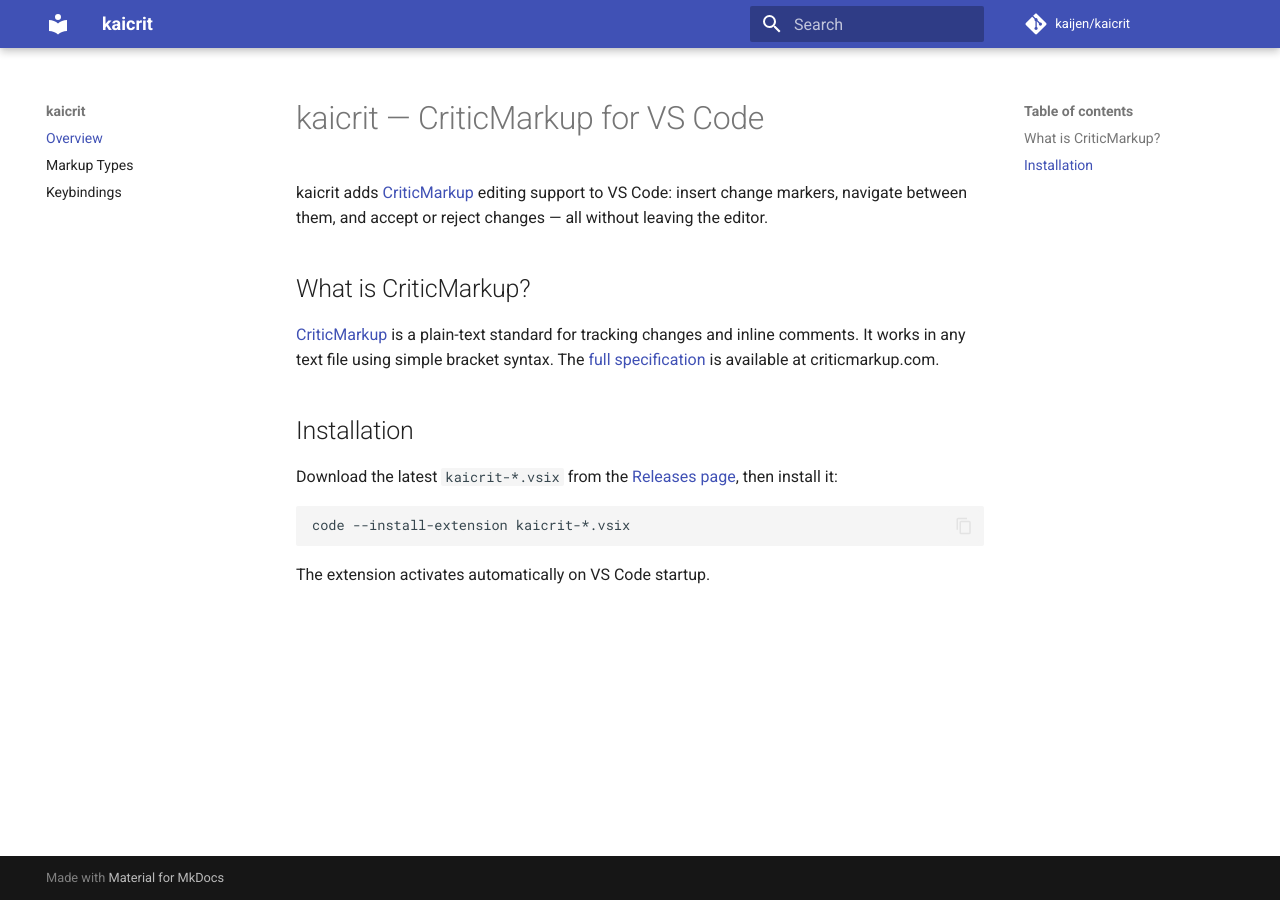
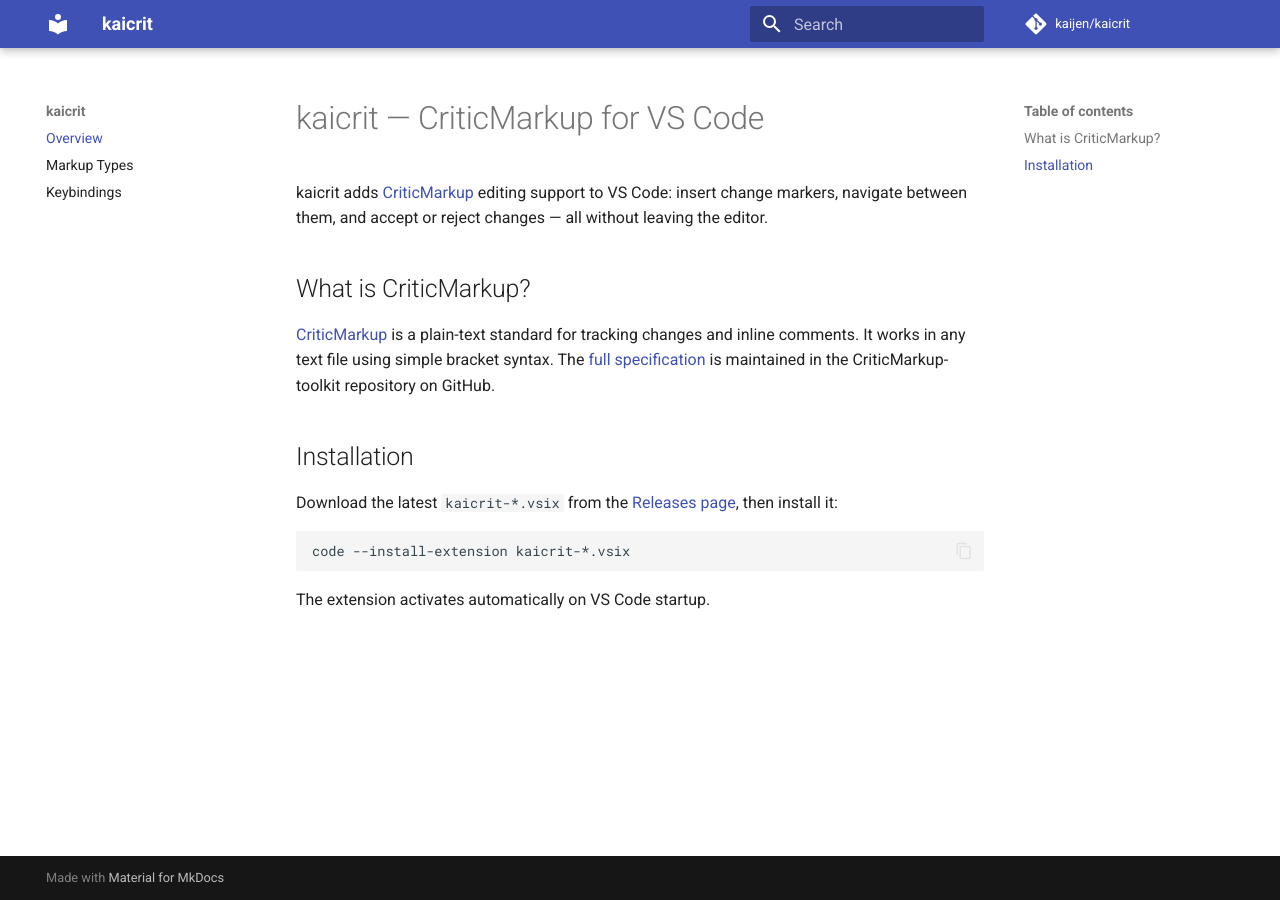
Before and after one commit to kaijen/kaicrit, an MkDocs documentation site: the page built from docs/index.md, in a window 1280 px wide. Built offline with MkDocs 1.6.1 and Material for MkDocs 9.7.7, drawn with Linux system fonts in a browser that asks for light colours; comment, search, counter and statistics services are not loaded; the version menu is left out.

Commit message:
docs: Switch external links to CriticMarkup repo
The criticmarkup.com domain is unreliable as a long-term reference,
while the CriticMarkup-toolkit repository on GitHub is the canonical,
actively maintained source for the spec and reference implementations.

```diff
--- a/docs/index.md
+++ b/docs/index.md
@@ -1,10 +1,10 @@
 # kaicrit — CriticMarkup for VS Code
 
-kaicrit adds [CriticMarkup](http://criticmarkup.com/) editing support to VS Code: insert change markers, navigate between them, and accept or reject changes — all without leaving the editor.
+kaicrit adds [CriticMarkup](https://github.com/CriticMarkup/CriticMarkup-toolkit) editing support to VS Code: insert change markers, navigate between them, and accept or reject changes — all without leaving the editor.
 
 ## What is CriticMarkup?
 
-[CriticMarkup](http://criticmarkup.com/) is a plain-text standard for tracking changes and inline comments. It works in any text file using simple bracket syntax. The [full specification](http://criticmarkup.com/spec.php) is available at criticmarkup.com.
+[CriticMarkup](https://github.com/CriticMarkup/CriticMarkup-toolkit) is a plain-text standard for tracking changes and inline comments. It works in any text file using simple bracket syntax. The [full specification](https://github.com/CriticMarkup/CriticMarkup-toolkit/blob/master/README.md) is maintained in the CriticMarkup-toolkit repository on GitHub.
 
 ## Installation
 
```
Also changed, not shown: README.md (+1 -1 lines).
